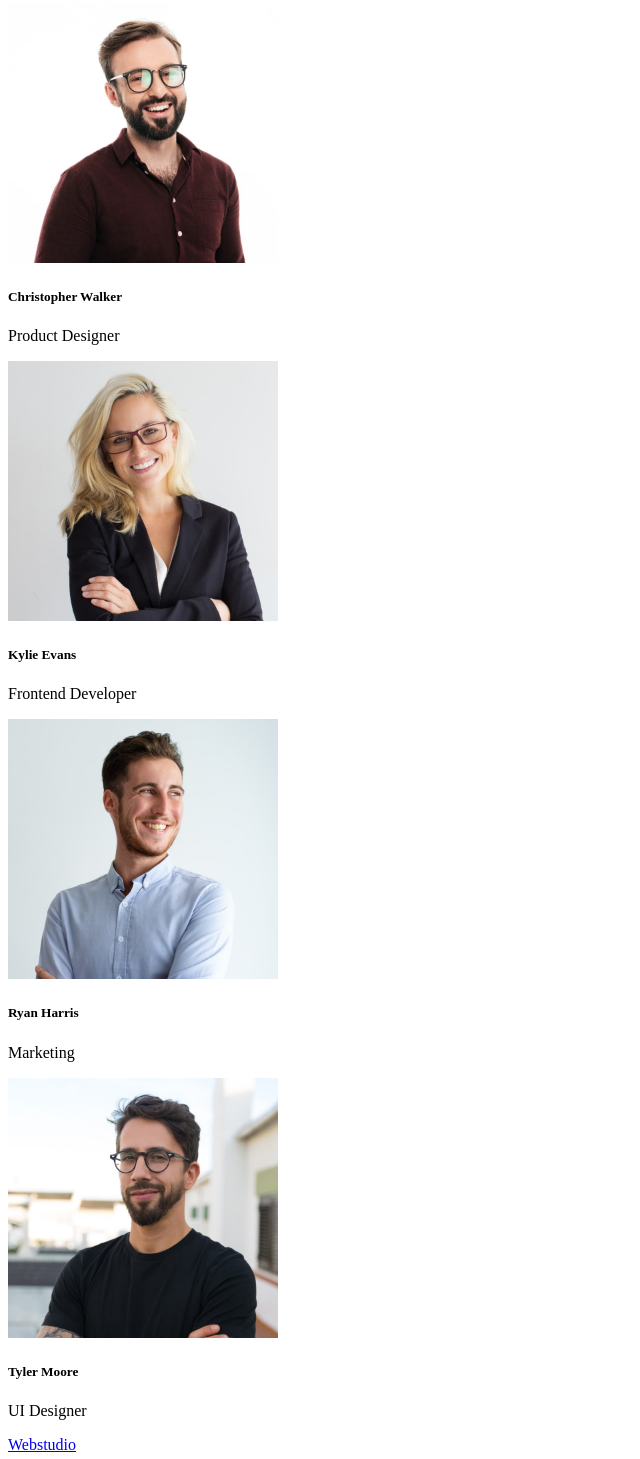
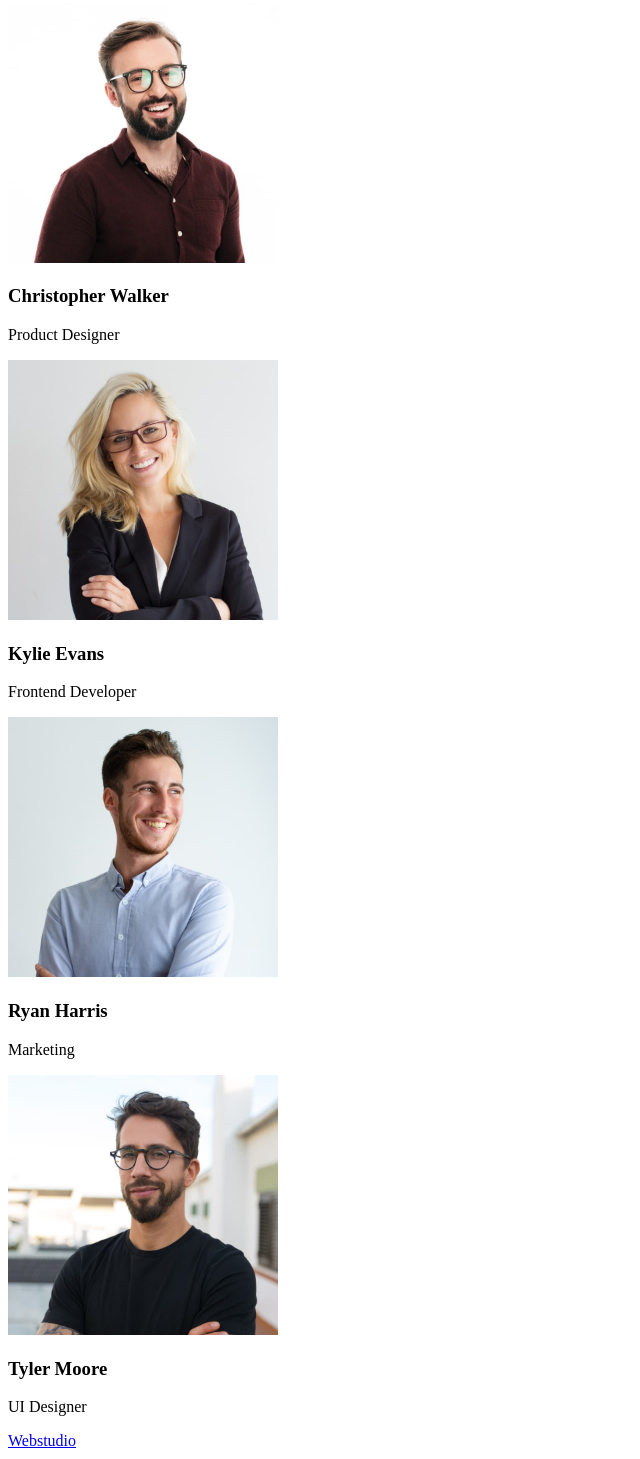
Before and after one commit to VictorPasare/goit-markup-hw-02, a plain HTML site: page index.html in a window 1280 px wide. Shown: the part 961-2420 px from the top of the page, without its empty margins (0-640 px from the left). Drawn offline with Linux system fonts and the light colour scheme.

Commit message:
Revizuire tema

```diff
--- a/index.html
+++ b/index.html
@@ -52,26 +52,26 @@
         </section>
         <section>
             <h2>Our team</h2>
-            <section>
+            <div>
                 <img src="./images/chrispic.jpg" width="270" height="260" alt="Christopher">
-                <h5>Christopher Walker</h5>
+                <h3>Christopher Walker</h3>
                 <p>Product Designer</p>
-            </section>
-            <section>
+            </div>
+            <div>
                 <img src="./images/kyliepic.jpg" width="270" height="260" alt="Kylie">
-                <h5>Kylie Evans</h5>
+                <h3>Kylie Evans</h3>
                 <p>Frontend Developer</p>
-            </section>
-            <section>
+            </div>
+            <div>
                 <img src="./images/ryanpic.jpg" width="270" height="260" alt="Ryan">
-                <h5>Ryan Harris</h5>
+                <h3>Ryan Harris</h3>
                 <p>Marketing</p>
-            </section>
-            <section>
+            </div>
+            <div>
                 <img src="./images/tylerpic.jpg" width="270" height="260" alt="Tyler">
-                <h5>Tyler Moore</h5>
+                <h3>Tyler Moore</h3>
                 <p>UI Designer</p>
-            </section>
+            </div>
         </section>
     </main>
     <footer>
```
